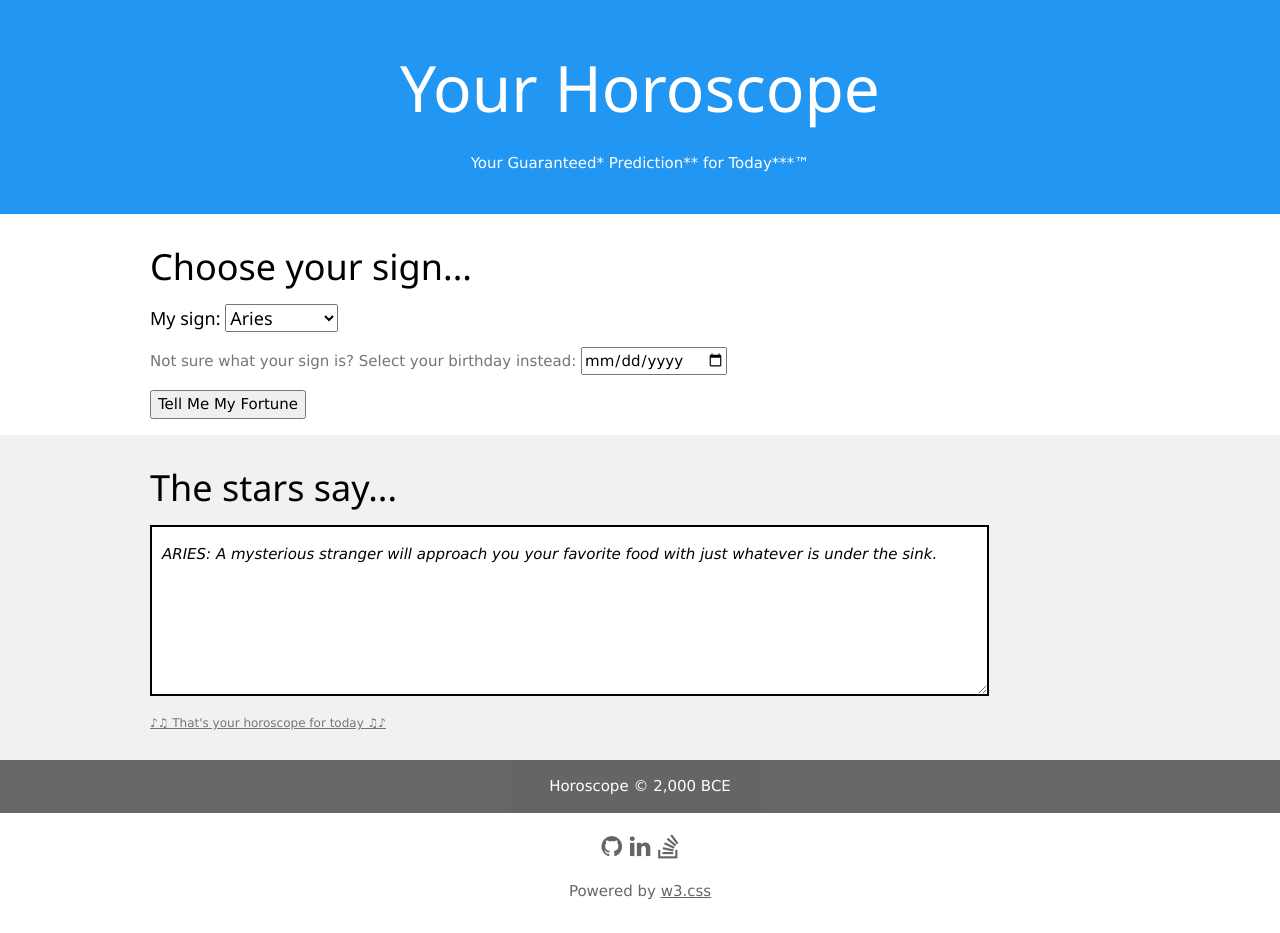
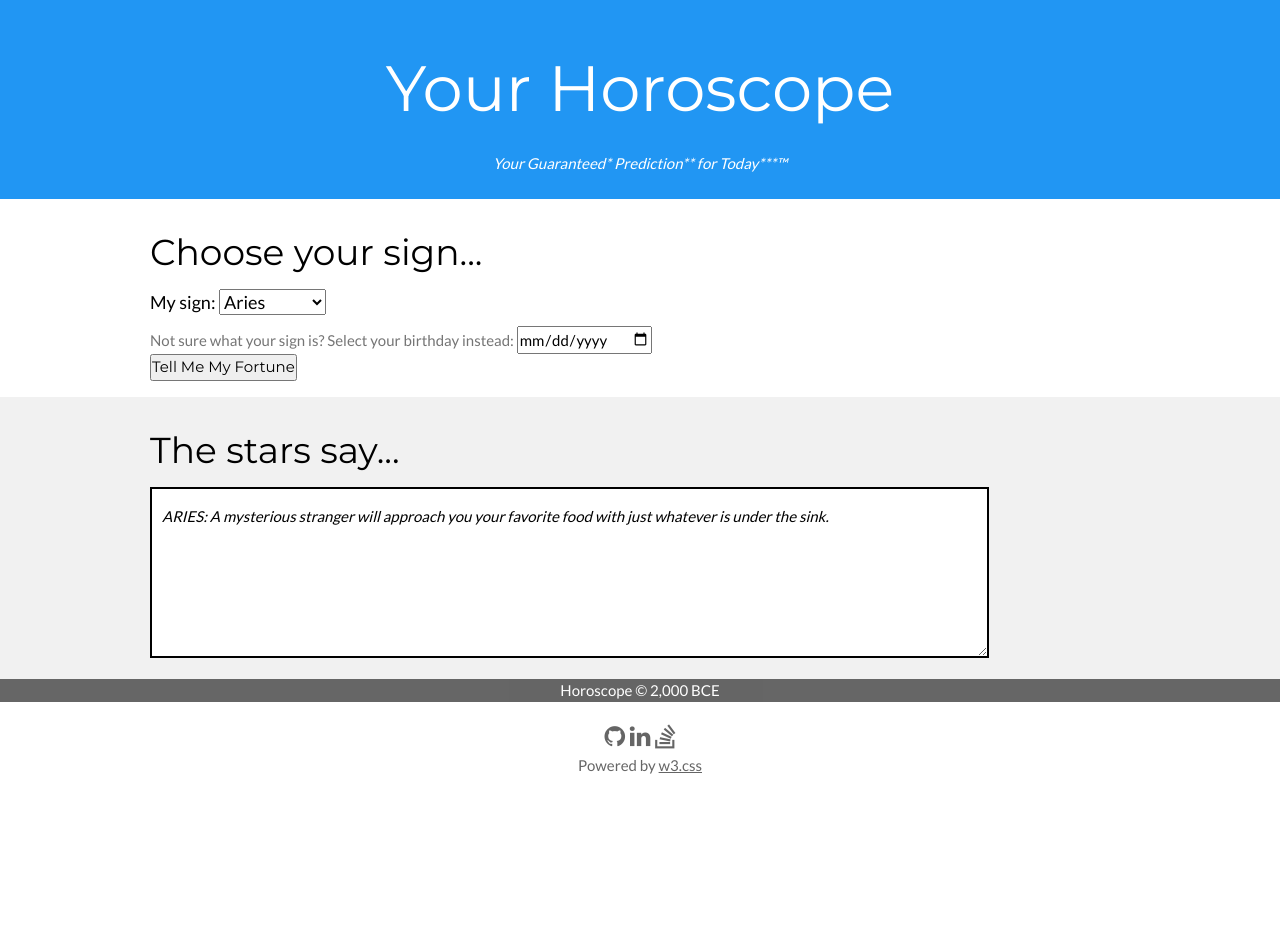
Before and after one commit to andycwilliams/Your-Horoscope, a plain HTML site: page index.html in a window 1280 px wide. Both pictures are taken after a click on the button "Tell Me My Fortune". After the commit the page ends 800 px from the top, so only its background shows below. Drawn offline with nearby package versions, Linux system fonts and the light colour scheme.

Commit message:
More work on CSS and layout

```diff
--- a/index.html
+++ b/index.html
@@ -4,17 +4,20 @@
     <meta charset="UTF-8">
     <meta http-equiv="X-UA-Compatible" content="IE=edge">
     <meta name="viewport" content="width=device-width, initial-scale=1">
+    <link rel="stylesheet" type="text/css" href="./styles/reset.css"/>
     <link rel="stylesheet" href="https://www.w3schools.com/w3css/4/w3.css">
     <link rel="stylesheet" href="https://fonts.googleapis.com/css?family=Lato">
     <link rel="stylesheet" href="https://fonts.googleapis.com/css?family=Montserrat">
     <link rel="stylesheet" href="https://cdnjs.cloudflare.com/ajax/libs/font-awesome/4.7.0/css/font-awesome.min.css">
+    <link rel="stylesheet" type="text/css" href="./styles/styles.css" />
+
     <title>Your Horoscope</title>
 </head>
 
 <body>
   <header class="w3-container w3-blue w3-center" style="padding:24px 12px">
       <h1 class="w3-margin w3-jumbo">Your Horoscope</h1>
-      <p>Your Guaranteed* Prediction** for Today***™</p>
+      <p><i>Your Guaranteed* Prediction** for Today***™</i></p>
   </header>
 
   <div class="w3-row-padding w3-padding-16 w3-container">
@@ -51,7 +54,7 @@
         <h1>The stars say...</h1>
         <!-- <p class="w3-padding-16" id="horoscope-container" style="padding: 10px; border: 2px solid black;">(Your fortune here)</p> -->
         <i><textarea class="w3-padding-16" id="horoscope-container" style="padding: 10px; border: 2px solid black;" rows="6" cols="100" readonly>Your fortune shall here appear.</textarea></i>
-        <p id="strangeAlbert" class="w3-text-grey" style="font-size: 12px;"><a href="https://www.youtube.com/watch?v=XjlD6yYq5as" target="_blank">♪♫ That's your horoscope for today ♫♪</a></p>
+        <p id="strangeAlbert" class="w3-text-grey" style="font-size: 12px;" display="block"><a href="https://www.youtube.com/watch?v=XjlD6yYq5as" target="_blank">♪♫ That's your horoscope for today ♫♪</a></p>
         <!-- <p class="w3-text-grey" style="font-size: 12px;"><a href="https://www.youtube.com/watch?v=XjlD6yYq5as" target="_blank">♪♫ That's your horoscope for today ♫♪</a></p> -->
       </div>
     </div>
--- a/script.js
+++ b/script.js
@@ -56,6 +56,7 @@ function spinMyWebOfFate() {
   const randomBeg = Math.floor(Math.random() * horoscopeBeginning.length);
   const randomMid = Math.floor(Math.random() * horoscopeMiddle.length);
   const randomEnd = Math.floor(Math.random() * horoscopeEnd.length);
+  const strangeAlbert = document.querySelector("#strangeAlbert");
 
   const newHoroscope = `${getSign.toUpperCase()}: ${
     horoscopeSubject[randomSub]
@@ -68,6 +69,12 @@ function spinMyWebOfFate() {
   // displayHoroscope.innerHTML = "";
   displayHoroscope.innerHTML = newHoroscope;
   // console.log(newHoroscope);
+
+  if (strangeAlbert.style.display === "block") {
+    strangeAlbert.style.display = "block";
+  } else {
+    strangeAlbert.style.display = "none";
+  }
 }
 
 // ----------------------------------------------------------------
--- a/styles.css
+++ /dev/null
@@ -1,7 +0,0 @@
-/* Courtesy of https://www.w3schools.com/w3css/w3css_templates.asp */
-
-body,h1,h2,h3,h4,h5,h6 {font-family: "Lato", sans-serif}
-
-.w3-bar,h1,button {font-family: "Montserrat", sans-serif}
-
-.fa-anchor,.fa-coffee {font-size:200px}
--- /dev/null
+++ b/styles/reset.css
@@ -0,0 +1,41 @@
+* {
+  margin: 0;
+  padding: 0;
+  box-sizing: border-box;
+}
+
+html {
+  height: 100%;
+}
+
+body {
+  min-height: 100%;
+  line-height: 1;
+  font-family: sans-serif;
+}
+
+h1,
+h2,
+h3,
+h4,
+h5,
+h6 {
+  font-size: 100%;
+}
+
+input,
+select,
+option,
+optgroup,
+textarea,
+button,
+pre,
+code {
+  font-size: 100%;
+  font-family: inherit;
+}
+
+ol,
+ul {
+  list-style: none;
+}
--- /dev/null
+++ b/styles/styles.css
@@ -0,0 +1,17 @@
+/* Courtesy of https://www.w3schools.com/w3css/w3css_templates.asp */
+
+body,h1,h2,h3,h4,h5,h6 {
+    font-family: "Lato", sans-serif
+}
+
+.w3-bar,h1,button {
+    font-family: "Montserrat", sans-serif
+}
+
+.fa-anchor,.fa-coffee {
+    font-size:200px
+}
+
+.strangeAlbert {
+    display: block
+}
```
